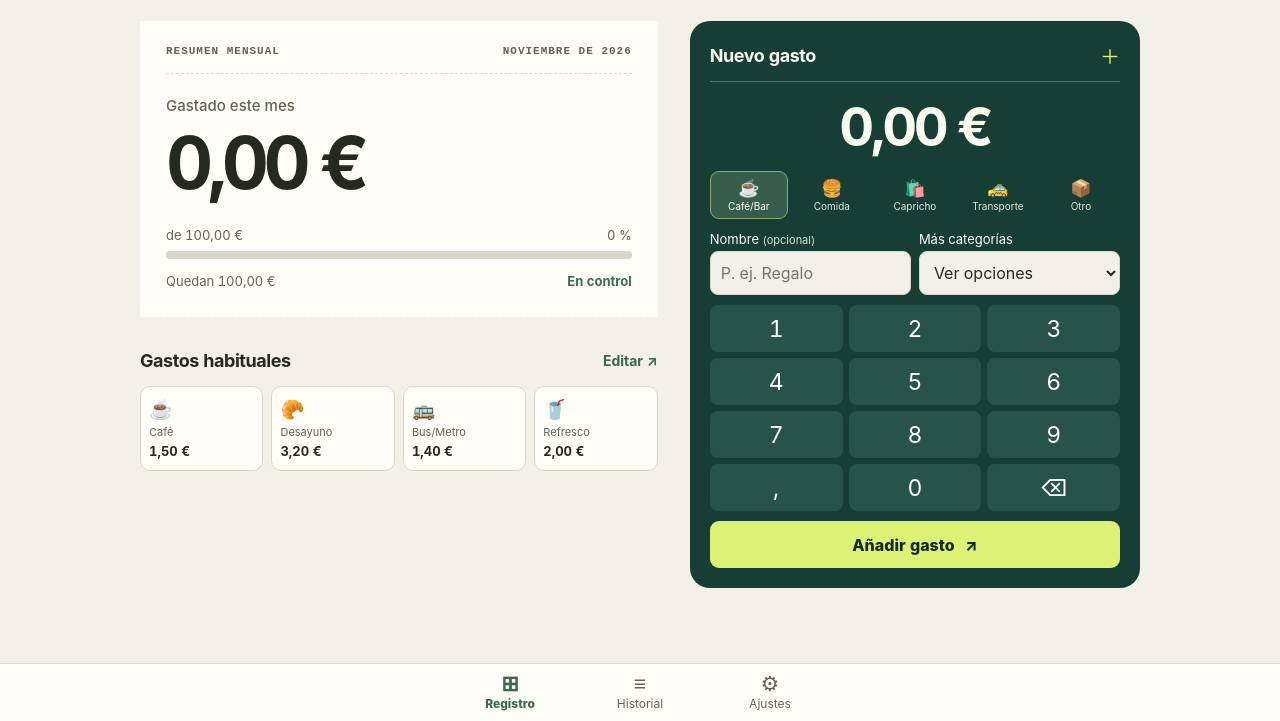
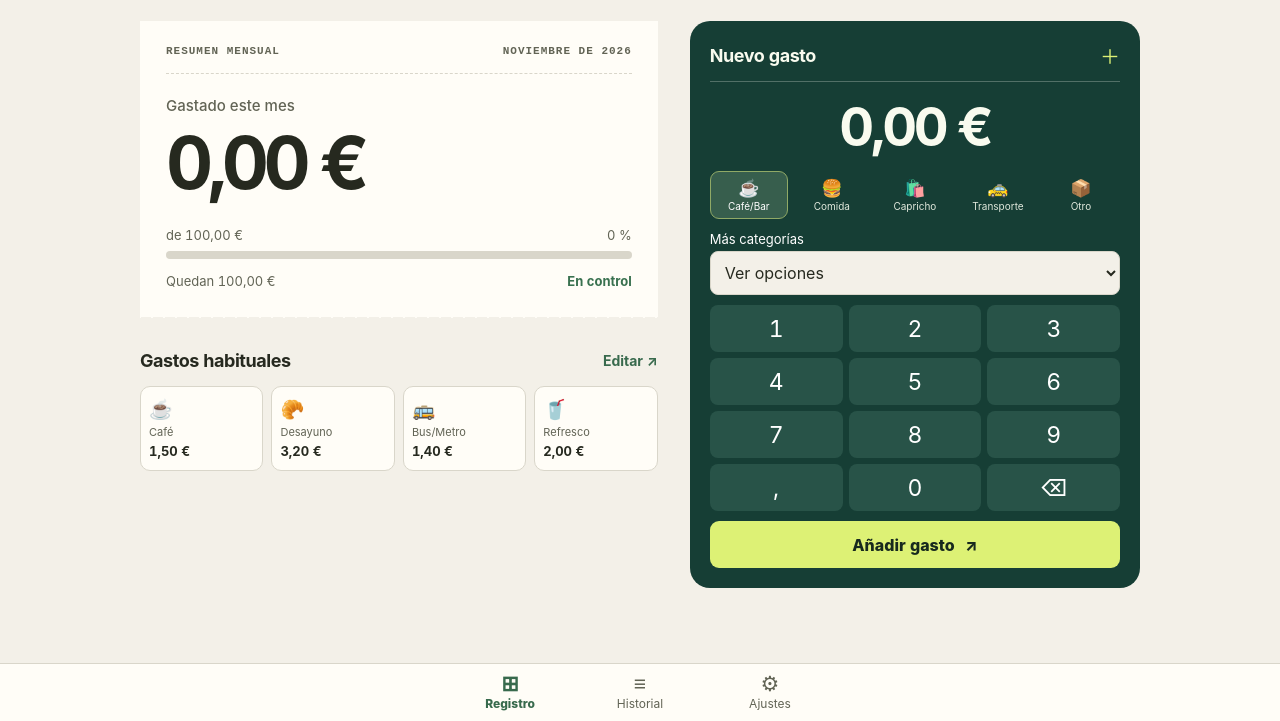
Before and after one commit to guillermobuenavista17-tech/yogasto, a plain HTML site: page index.html in a window 1280 px wide. Shown: the part 79-800 px from the top of the page. Drawn offline with Linux system fonts and the light colour scheme.

Commit message:
Mostrar el nombre del gasto solo en la categoría Otro

```diff
--- a/app.js
+++ b/app.js
@@ -16,6 +16,7 @@ const categories = [
 ];
 // The first five indices are part of existing local data and backups.
 const quickCategoryCount = 5;
+const otherCategory = 4;
 const defaults = {
   version: 1, limit: 10000, currency: '€', expenses: [],
   shortcuts: [
@@ -218,6 +219,7 @@ function categoryOptions(select, start = 0, emptyLabel) {
 
 function selectCategory(index) {
   selected = index;
+  $('expense-name-field').hidden = selected !== otherCategory;
   Array.from($('categories').children).forEach((item, i) =>
     item.setAttribute('aria-pressed', i === selected));
   $('more-categories').value = selected >= quickCategoryCount ? String(selected) : '';
@@ -237,7 +239,7 @@ $('add').addEventListener('click', () => {
   const cents = centsOf(input);
   if (!cents) return notify('Introduce un importe mayor que cero.');
   const { icon, label } = categories[selected];
-  const name = $('expense-name').value.trim() || label;
+  const name = selected === otherCategory ? $('expense-name').value.trim() || label : label;
   if (addExpense({ icon, name, cents, category: selected })) {
     input = '';
     $('expense-name').value = '';
--- a/index.html
+++ b/index.html
@@ -41,7 +41,7 @@
       <output id="amount" aria-label="Importe">0,00 €</output>
       <div id="categories" class="categories" role="group" aria-label="Categoría"></div>
       <div class="entry-fields">
-        <label>Nombre <span>(opcional)</span><input id="expense-name" maxlength="32" placeholder="P. ej. Regalo" autocomplete="off" enterkeyhint="done"></label>
+        <label id="expense-name-field" hidden>Nombre <span>(opcional)</span><input id="expense-name" maxlength="32" placeholder="P. ej. Regalo" autocomplete="off" enterkeyhint="done"></label>
         <label>Más categorías<select id="more-categories"></select></label>
       </div>
       <div class="keypad" id="keypad" role="group" aria-label="Teclado numérico"></div>
--- a/style.css
+++ b/style.css
@@ -53,9 +53,9 @@ h2 { font-size:18px; letter-spacing:-.025em; }
 .categories button { background:transparent; color:#e0e8dc; min-height:48px; border:1px solid transparent; border-radius:9px; padding:3px 1px; font-size:10px; }
 .categories button span { display:block; font-size:17px; margin-bottom:2px; }
 .categories button[aria-pressed="true"] { background:#375e4d; border-color:#90a966; color:#fff; }
-.entry-fields,.history-filters { display:grid; grid-template-columns:repeat(2,minmax(0,1fr)); gap:8px; }
-.entry-fields { margin-bottom:10px; }
-.entry-fields label { display:block; color:#fff; }
+.history-filters { display:grid; grid-template-columns:repeat(2,minmax(0,1fr)); gap:8px; }
+.entry-fields { display:flex; gap:8px; margin-bottom:10px; }
+.entry-fields label { display:block; flex:1; min-width:0; color:#fff; }
 .entry-fields label span { color:#d5e2d8; font-size:11px; }
 .entry-fields input,.entry-fields select { display:block; margin-top:4px; font-size:16px; }
 .history-filters { margin-top:12px; max-width:520px; }
--- a/sw.js
+++ b/sw.js
@@ -1,7 +1,7 @@
 'use strict';
 
 const prefix = 'yogasto:' + self.registration.scope;
-const cacheName = prefix + 'v2';
+const cacheName = prefix + 'v3';
 const assets = [
   './', './index.html', './style.css', './app.js', './manifest.json',
   './icon.svg', './apple-touch-icon.png', './icon-192.png', './icon-512.png'
```
Also changed, not shown: 1 other file.
